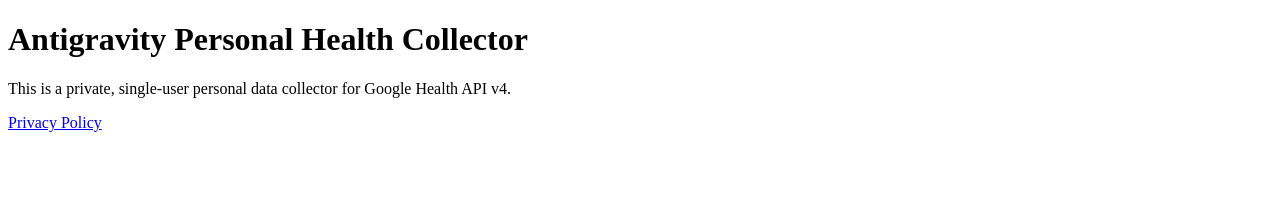
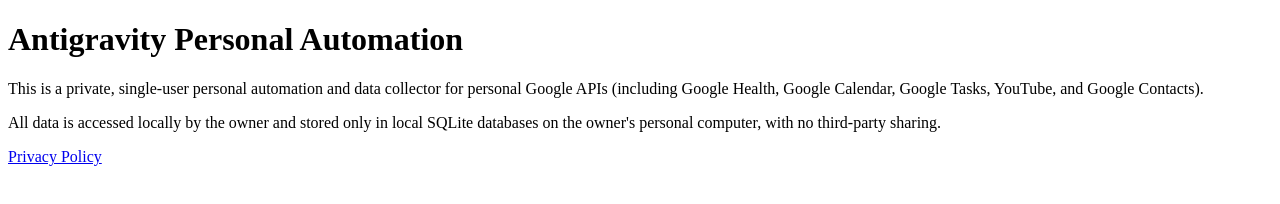
Before and after one commit to LiamAglio/antigravity-privacy, a plain HTML site: page index.html in a window 1280 px wide. Drawn offline with Linux system fonts and the light colour scheme.

Commit message:
Update index.html for Antigravity Personal Automation
Updated title and description to reflect new functionality.

```diff
--- a/index.html
+++ b/index.html
@@ -3,11 +3,12 @@
 <head>
   <meta charset="UTF-8">
   <meta name="viewport" content="width=device-width, initial-scale=1.0">
-  <title>Antigravity Personal Health Collector</title>
+  <title>Antigravity Personal Automation</title>
 </head>
 <body>
-  <h1>Antigravity Personal Health Collector</h1>
-  <p>This is a private, single-user personal data collector for Google Health API v4.</p>
+  <h1>Antigravity Personal Automation</h1>
+  <p>This is a private, single-user personal automation and data collector for personal Google APIs (including Google Health, Google Calendar, Google Tasks, YouTube, and Google Contacts).</p>
+  <p>All data is accessed locally by the owner and stored only in local SQLite databases on the owner's personal computer, with no third-party sharing.</p>
   <p><a href="privacy.html">Privacy Policy</a></p>
 </body>
 </html>
```
